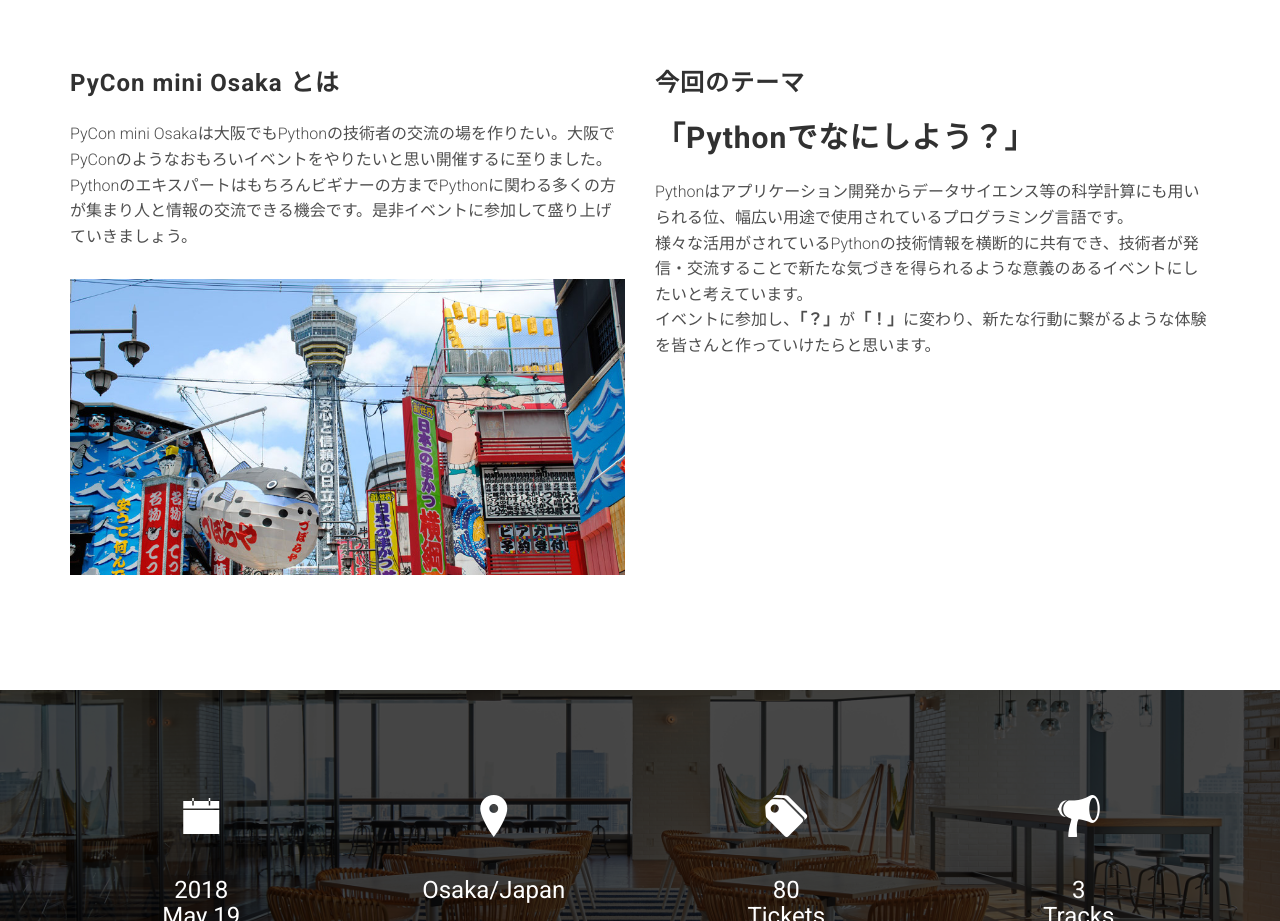
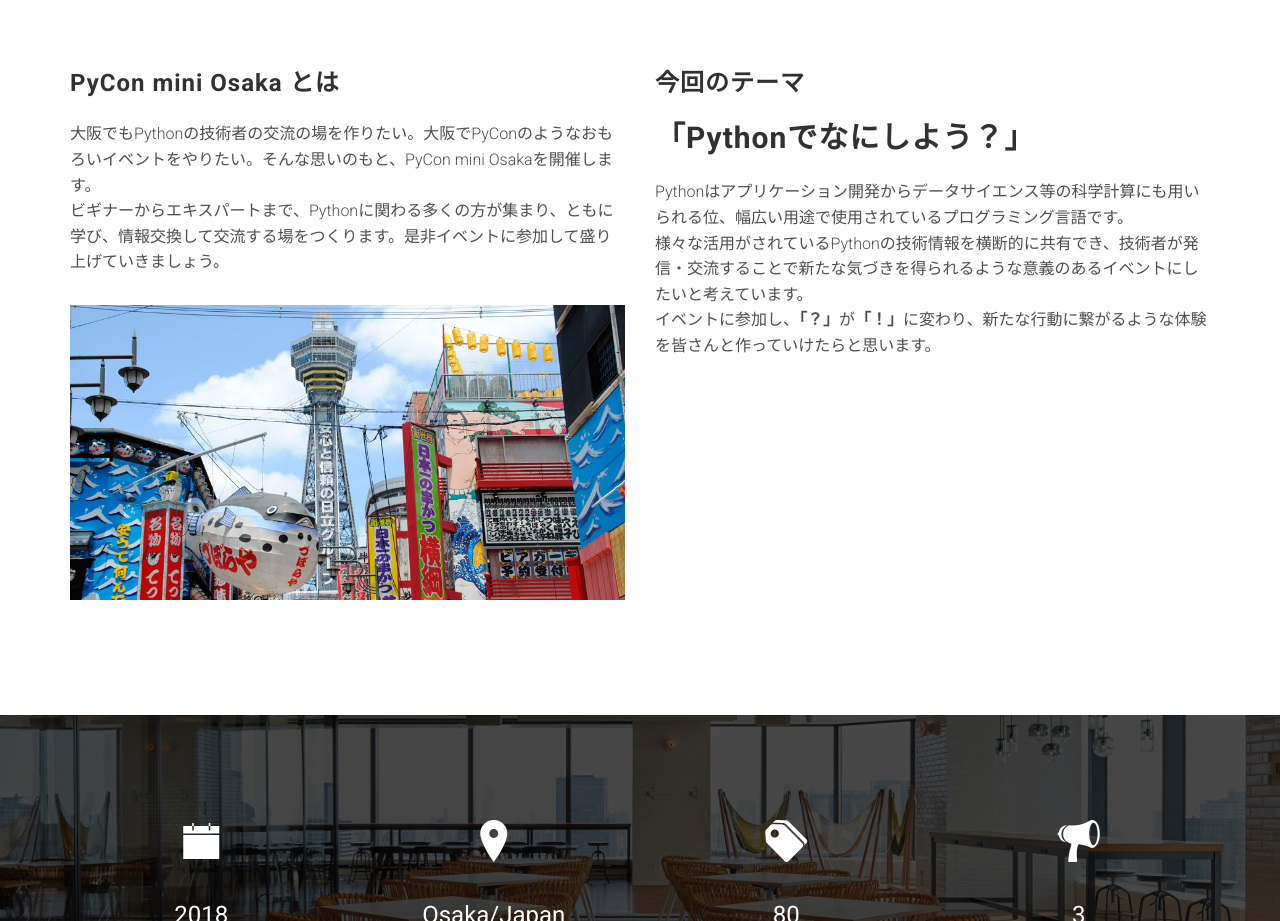
Before and after one commit to pycon-mini-osaka/pycon-mini-osaka, a website: page index.html in a window 1280 px wide. Shown: the part 820-1741 px from the top of the page. Drawn offline with Linux system fonts and the light colour scheme; files whose address does not match are found by name.

Commit message:
概要に加筆

```diff
--- a/index.html
+++ b/index.html
@@ -8,7 +8,7 @@
     <meta property="og:title" content="Pycon mini Osaka 2018" />
     <meta property="og:type" content="website">
     <meta property="og:url" content="http://osaka.pycon.jp/">
-    <meta property="og:description" content="PyCon mini Osakaは大阪でもPythonの技術者の交流の場を作りたいと思い開催するに至りました。Pythonのエキスパートはもちろんビギナーの方までPythonに関わる多くの方が集まり人と情報の交流できる機会です。">
+    <meta property="og:description" content="大阪でのPythonユーザーの交流の場としてPyCon mini Osakaを開催します。ビギナーからエキスパートまで、Pythonに関わる多くの方が集まり、ともに学び、情報交換して交流する場をつくります。">
     <meta property="og:image" content="http://osaka.pycon.jp/assets/images/logos/D1/D01_tate_black_non.png">
 
     <title>PyCon mini Osaka</title>
@@ -68,7 +68,7 @@
 
                     <h3 class="section-title">PyCon mini Osaka とは</h3>
 
-                    <p>PyCon mini Osakaは大阪でもPythonの技術者の交流の場を作りたい。大阪でPyConのようなおもろいイベントをやりたいと思い開催するに至りました。<br>Pythonのエキスパートはもちろんビギナーの方までPythonに関わる多くの方が集まり人と情報の交流できる機会です。是非イベントに参加して盛り上げていきましょう。</p>
+                    <p>大阪でもPythonの技術者の交流の場を作りたい。大阪でPyConのようなおもろいイベントをやりたい。そんな思いのもと、PyCon mini Osakaを開催します。<br>ビギナーからエキスパートまで、Pythonに関わる多くの方が集まり、ともに学び、情報交換して交流する場をつくります。是非イベントに参加して盛り上げていきましょう。</p>
 
                     <figure>
                         <img alt="" class="img-responsive" src="assets/images/contents/about.jpg">
```
